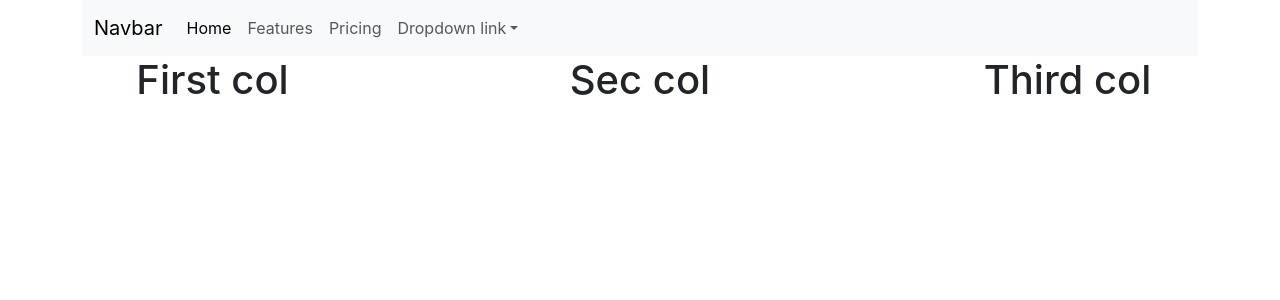
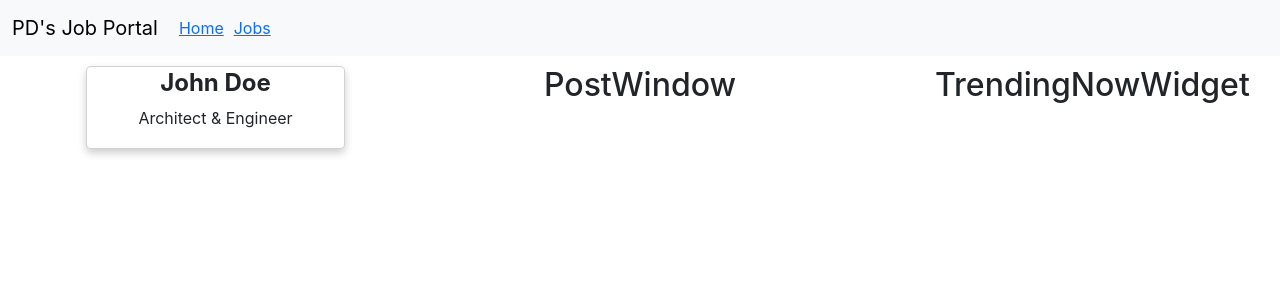
Before and after one commit to pdesai-github/job-portal, a React (Create React App) app: page / in a window 1280 px wide. Shown: the top 300 px of the page. Built offline with nearby package versions, Linux system fonts and the light colour scheme.

Commit message:
Home layout added

```diff
--- a/src/App.tsx
+++ b/src/App.tsx
@@ -3,14 +3,21 @@ import logo from './logo.svg';
 import './App.css';
 import UserProfileWidget from './user/components/UserProfileWidget';
 import LayoutMain from './layout/LayoutMain';
+import NavBar from './nav/NavBar';
+import { BrowserRouter, Route, Routes } from 'react-router-dom';
+import Home from './home/Home';
+import Jobs from './jobs/Jobs';
 
 function App() {
   return (
     <div className="App">
-      <nav></nav>
-      <main>
-      <LayoutMain></LayoutMain>
-      </main>
+      <BrowserRouter>
+        <NavBar></NavBar>
+        <Routes>
+          <Route path='/' element={<Home/>} ></Route>
+          <Route path='jobs' element={<Jobs/>} ></Route>
+        </Routes>
+      </BrowserRouter>
 
     </div>
   );
--- /dev/null
+++ b/src/home/Home.tsx
@@ -0,0 +1,14 @@
+import LayoutMain from "../layout/LayoutMain";
+import PostWindow from "./widgets/PostWindow";
+import ProfileWidget from "./widgets/ProfileWidget";
+import TrendingNowWidget from "./widgets/TrendingNowWidget";
+
+const Home:React.FC = ()=>{
+    return(
+        <div>
+            <LayoutMain left={ProfileWidget} center={PostWindow} right={TrendingNowWidget}></LayoutMain>
+        </div>
+    );
+}
+
+export default Home;
--- /dev/null
+++ b/src/home/widgets/PostWindow.tsx
@@ -0,0 +1,9 @@
+const PostWindow:React.FC = ()=>{
+    return(
+        <div>
+            <h2>PostWindow</h2>
+        </div>
+    );
+}
+
+export default PostWindow;
--- /dev/null
+++ b/src/home/widgets/ProfileWidget.tsx
@@ -0,0 +1,15 @@
+const ProfileWidget: React.FC = () => {
+    return (
+        <div>
+            <div className="card">
+
+                <div className="container">
+                    <h4><b>John Doe</b></h4>
+                    <p>Architect & Engineer</p>
+                </div>
+            </div>
+        </div>
+    );
+}
+
+export default ProfileWidget;
--- /dev/null
+++ b/src/home/widgets/TrendingNowWidget.tsx
@@ -0,0 +1,9 @@
+const TrendingNowWidget:React.FC = ()=>{
+    return(
+        <div>
+            <h2>TrendingNowWidget</h2>
+        </div>
+    );
+}
+
+export default TrendingNowWidget;
--- a/src/index.css
+++ b/src/index.css
@@ -11,3 +11,20 @@ code {
   font-family: source-code-pro, Menlo, Monaco, Consolas, 'Courier New',
     monospace;
 }
+
+.card {
+  /* Add shadows to create the "card" effect */
+  box-shadow: 0 4px 8px 0 rgba(0,0,0,0.2);
+  transition: 0.3s;
+  border-radius: 5px;
+}
+
+/* On mouse-over, add a deeper shadow */
+.card:hover {
+  box-shadow: 0 8px 16px 0 rgba(0,0,0,0.2);
+}
+
+/* Add some padding inside the card container */
+.container {
+  padding: 2px 16px;
+}
--- /dev/null
+++ b/src/jobs/Jobs.tsx
@@ -0,0 +1,9 @@
+const Jobs:React.FC = ()=>{
+    return(
+        <div>
+            <h2>Jobs</h2>
+        </div>
+    );
+}
+
+export default Jobs;
--- a/src/layout/LayoutMain.tsx
+++ b/src/layout/LayoutMain.tsx
@@ -1,26 +1,31 @@
-import NavBar from "../nav/NavMenu";
+import React from "react";
 
-const LayoutMain: React.FC = () => {
+interface LayoutMainProps {
+    left: React.ElementType;
+    center: React.ElementType;
+    right: React.ElementType;
+}
+
+const LayoutMain: React.FC<LayoutMainProps> = ({ left, center, right }) => {
+
+    const Left = left;
+    const Center = center;
+    const Right = right;
 
     return (
         <div>
+
             <div className="container">
-                <div className="row">
 
-                    <div className="col-12">
-                        <NavBar></NavBar>
-                    </div>
-
-                </div>
                 <div className="row">
                     <div className="col-3">
-                        <h1>First col</h1>
+                        <Left></Left>
                     </div>
                     <div className="col-6">
-                        <h1>Sec col</h1>
+                        <Center></Center>
                     </div>
                     <div className="col-3">
-                        <h1>Third col</h1>
+                        <Right></Right>
                     </div>
                 </div>
             </div>
--- /dev/null
+++ b/src/nav/NavBar.css
@@ -0,0 +1,3 @@
+li{
+    padding: 5px;
+}
--- /dev/null
+++ b/src/nav/NavBar.tsx
@@ -0,0 +1,27 @@
+import { NavLink } from "react-router-dom";
+import "./NavBar.css"
+
+const NavBar: React.FC = () => {
+    return (
+        <nav className="navbar navbar-expand-lg bg-body-tertiary mb-2">
+            <div className="container-fluid">
+                <NavLink className="navbar-brand" to="/">PD's Job Portal</NavLink>
+                <button className="navbar-toggler" type="button" data-bs-toggle="collapse" data-bs-target="#navbarNavDropdown" aria-controls="navbarNavDropdown" aria-expanded="false" aria-label="Toggle navigation">
+                    <span className="navbar-toggler-icon"></span>
+                </button>
+                <div className="collapse navbar-collapse" id="navbarNavDropdown">
+                    <ul className="navbar-nav">
+                        <li className="nav-item">
+                            <NavLink to="/" >Home</NavLink>
+                        </li>
+                        <li className="nav-item">
+                            <NavLink to="/jobs" >Jobs</NavLink>
+                        </li>
+                    </ul>
+                </div>
+            </div>
+        </nav>
+    );
+}
+
+export default NavBar;
--- a/src/nav/NavMenu.tsx
+++ /dev/null
@@ -1,37 +0,0 @@
-const NavBar: React.FC = () => {
-    return (
-        <nav className="navbar navbar-expand-lg bg-body-tertiary">
-            <div className="container-fluid">
-                <a className="navbar-brand" href="#">Navbar</a>
-                <button className="navbar-toggler" type="button" data-bs-toggle="collapse" data-bs-target="#navbarNavDropdown" aria-controls="navbarNavDropdown" aria-expanded="false" aria-label="Toggle navigation">
-                    <span className="navbar-toggler-icon"></span>
-                </button>
-                <div className="collapse navbar-collapse" id="navbarNavDropdown">
-                    <ul className="navbar-nav">
-                        <li className="nav-item">
-                            <a className="nav-link active" aria-current="page" href="#">Home</a>
-                        </li>
-                        <li className="nav-item">
-                            <a className="nav-link" href="#">Features</a>
-                        </li>
-                        <li className="nav-item">
-                            <a className="nav-link" href="#">Pricing</a>
-                        </li>
-                        <li className="nav-item dropdown">
-                            <a className="nav-link dropdown-toggle" href="#" role="button" data-bs-toggle="dropdown" aria-expanded="false">
-                                Dropdown link
-                            </a>
-                            <ul className="dropdown-menu">
-                                <li><a className="dropdown-item" href="#">Action</a></li>
-                                <li><a className="dropdown-item" href="#">Another action</a></li>
-                                <li><a className="dropdown-item" href="#">Something else here</a></li>
-                            </ul>
-                        </li>
-                    </ul>
-                </div>
-            </div>
-        </nav>
-    );
-}
-
-export default NavBar;
```
